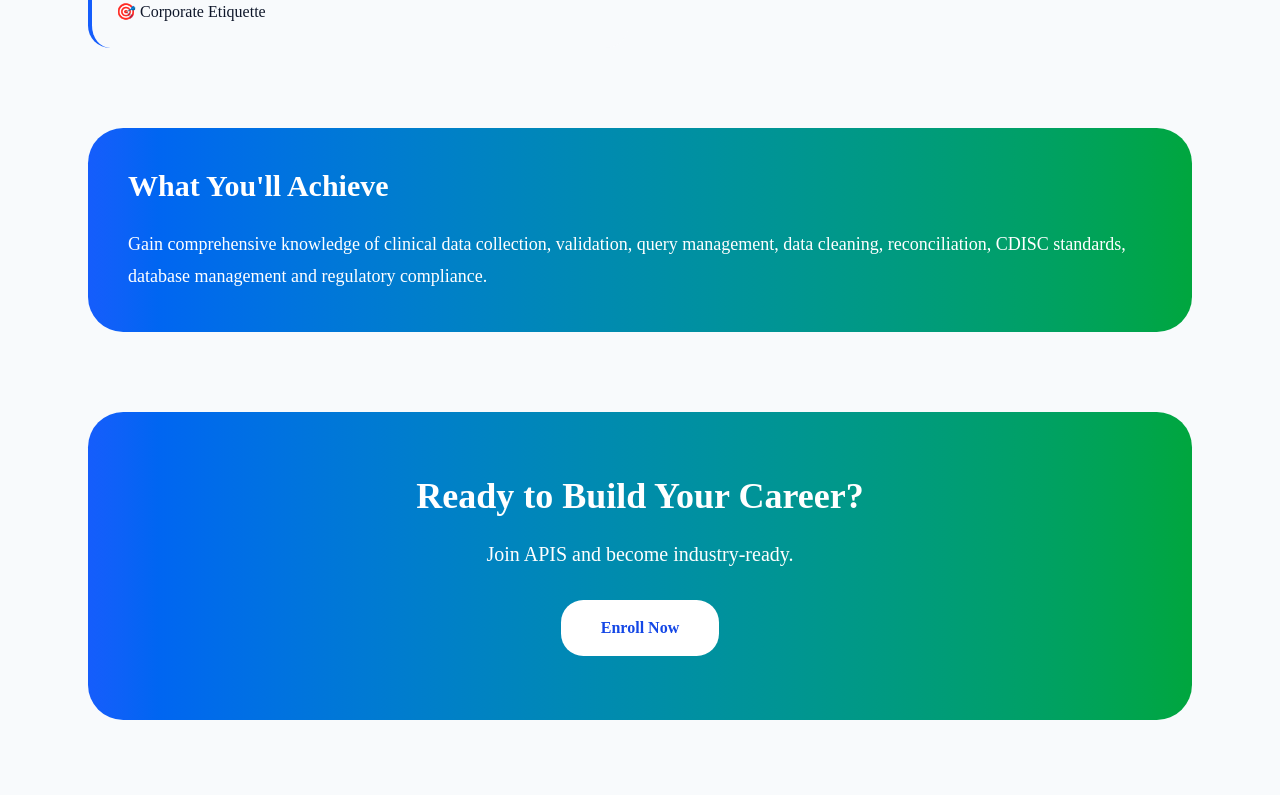
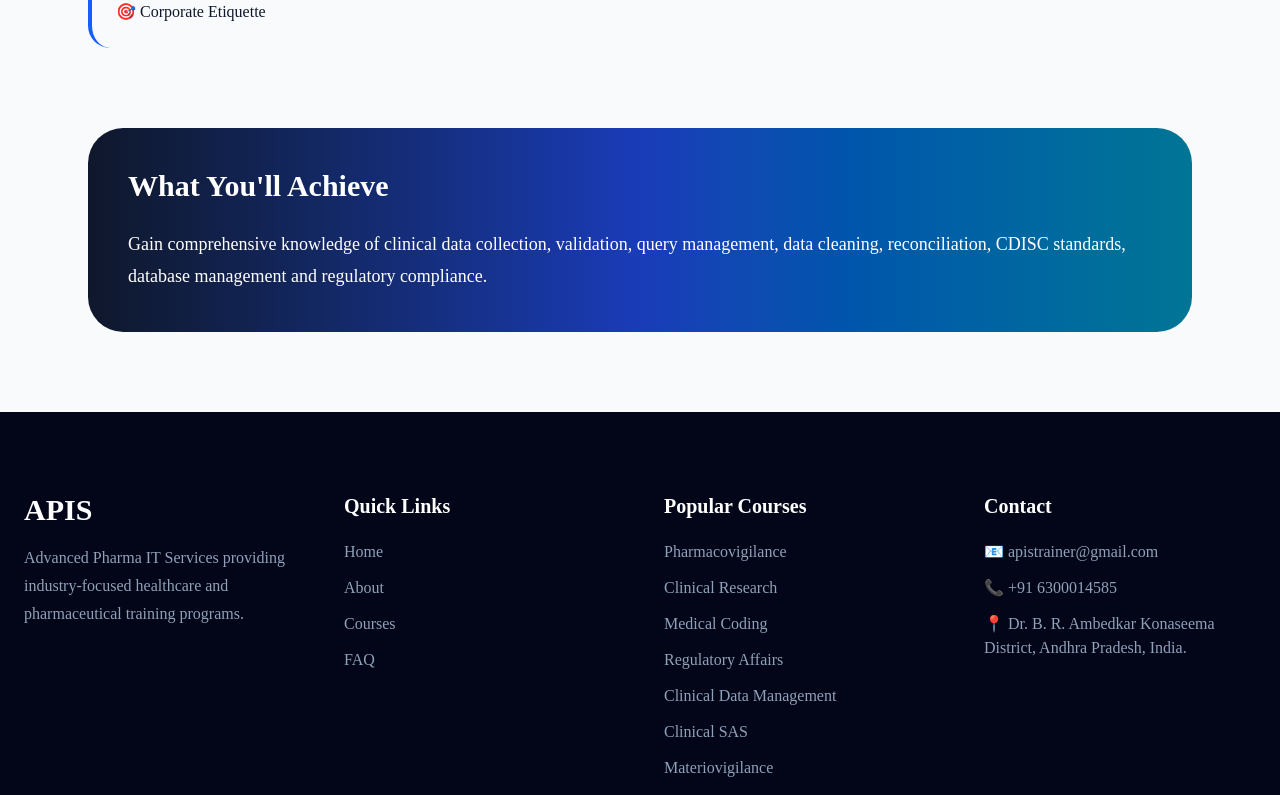
Before and after one commit to saikrishna1235/apis-website, a Next.js app: page /courses/clinical-data-management in a window 1280 px wide. Shown: the part 6523-7318 px from the top of the page. Built offline with nearby package versions, Linux system fonts and the light colour scheme.

Commit message:
Updating

```diff
--- a/src/app/courses/[slug]/page.tsx
+++ b/src/app/courses/[slug]/page.tsx
@@ -128,7 +128,7 @@ export default async function CoursePage({
 
       {/* OUTCOME */}
       <section className="max-w-6xl mx-auto px-6 pb-20">
-        <div className="bg-gradient-to-r from-blue-600 to-green-600 text-white rounded-3xl p-10">
+        <div className="bg-gradient-to-r from-slate-900 via-blue-800 to-cyan-700 text-white rounded-3xl p-10">
           <h2 className="text-3xl font-bold mb-6">
             What You'll Achieve
           </h2>
@@ -139,22 +139,7 @@ export default async function CoursePage({
         </div>
       </section>
 
-      {/* CTA */}
-      <section className="max-w-6xl mx-auto px-6 pb-24">
-        <div className="bg-gradient-to-r from-blue-600 to-green-600 rounded-3xl p-16 text-center text-white">
-          <h2 className="text-4xl font-bold mb-6">
-            Ready to Build Your Career?
-          </h2>
 
-          <p className="text-xl mb-8">
-            Join APIS and become industry-ready.
-          </p>
-
-          <button className="bg-white text-blue-700 px-10 py-4 rounded-xl font-semibold">
-            Enroll Now
-          </button>
-        </div>
-      </section>
     </>
   );
 }
--- a/src/components/layout/WhatsAppButton.tsx
+++ b/src/components/layout/WhatsAppButton.tsx
@@ -3,7 +3,7 @@
 import { FaWhatsapp } from "react-icons/fa";
 
 export default function WhatsAppButton() {
-  const phoneNumber = "91XXXXXXXXXX"; // Replace with your number
+  const phoneNumber = "6300014585"; // Replace with your number
 
   return (
     <a
```
